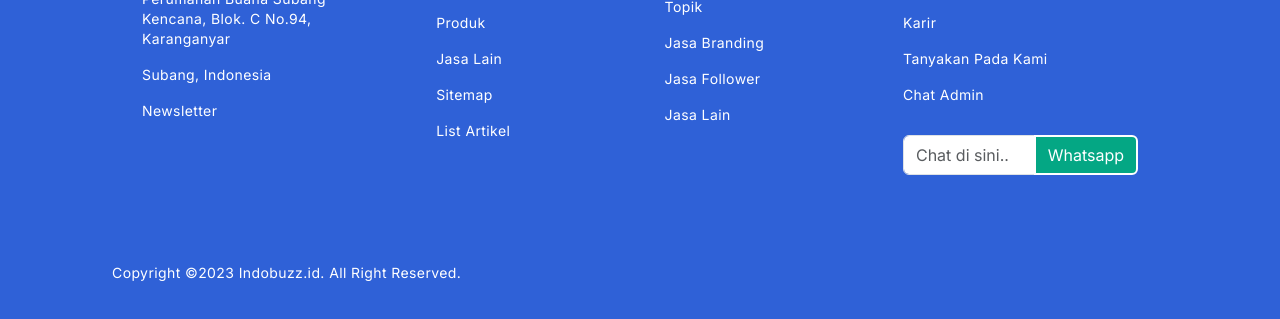
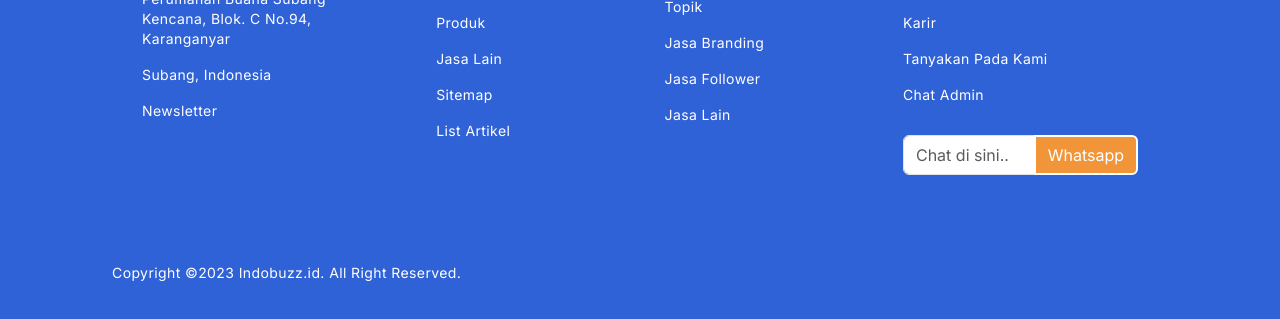
Before and after one commit to fadliiamd/Indobuzz.id, a website: page index.html in a window 1280 px wide. In both pictures the pointer is over the button "Whatsapp". Shown: the part 3941-4260 px from the top of the page. Drawn offline with nearby package versions, Linux system fonts and the light colour scheme.

Commit message:
button footer

```diff
--- a/assets/css/main.css
+++ b/assets/css/main.css
@@ -961,7 +961,8 @@ a {
 }
 .tombol-footer:hover {
   border: 2px solid white;
-  background-color: #04a784;
+  /* background-color: #04a784; */
+  background-color: #f29538;
   color: white;
 }
 
```
